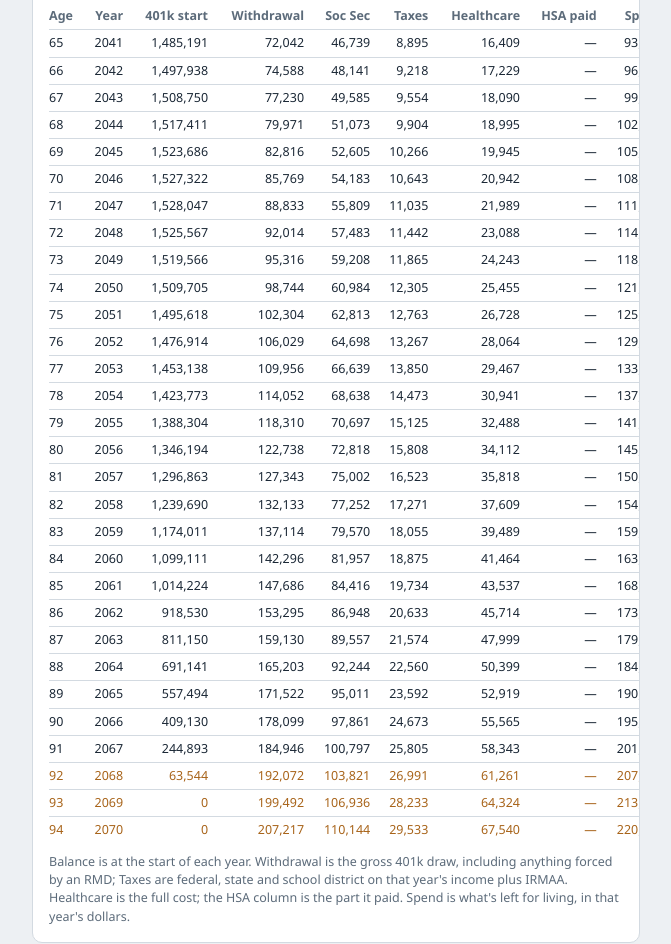
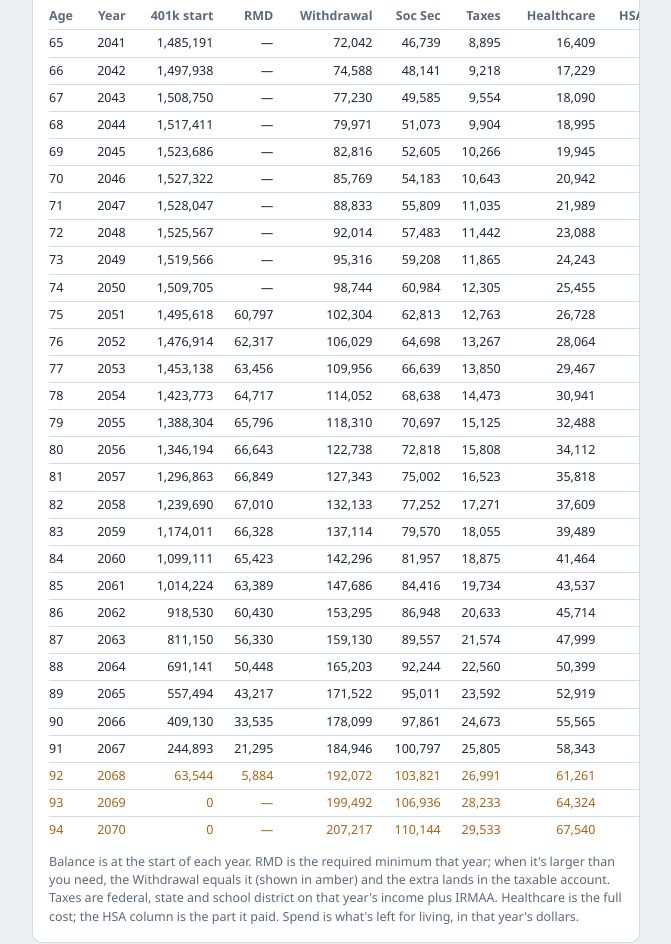
Before and after one commit to jbexten89/Retirement-Planner, a plain HTML site: page index.html in a window 1280 px wide. Shown: the part 4521-5465 px from the top of the page, without its empty margins (304-975 px from the left). Drawn offline with Linux system fonts and the light colour scheme.

Commit message:
Show RMD amount as its own column in the schedule
Co-Authored-By: Claude Fable 5.1 <noreply@anthropic.com>
Claude-Session: https://claude.ai/code/session_01JGT3L3UfPGThAH1zzsTL9V

```diff
--- a/index.html
+++ b/index.html
@@ -105,12 +105,12 @@
   details summary{cursor:pointer;font-size:14px;font-weight:600}
   details p{font-size:13.5px;color:var(--muted);margin:8px 0 0}
   .sched{overflow-x:auto;-webkit-overflow-scrolling:touch;margin:0 -16px;padding:0 16px}
-  .sched table{font-size:12.5px;min-width:620px;white-space:nowrap}
+  .sched table{font-size:12.5px;min-width:700px;white-space:nowrap}
   .sched th{font-weight:600;color:var(--muted);text-align:right;padding:4px 6px;border-bottom:1px solid var(--line);position:sticky;top:0;background:var(--panel)}
   .sched th:first-child,.sched td:first-child{text-align:left;position:sticky;left:0;background:var(--panel);padding-left:0}
   .sched td{padding:4px 6px;text-align:right;border-bottom:1px solid var(--line)}
   .sched tr.mark td{color:var(--green);font-weight:600}
-  .sched tr.rmd td:first-child::after{content:' RMD';font-size:10px;color:var(--amber);font-weight:600}
+  .sched td.rmdHit{color:var(--amber);font-weight:600}
   .sched tr.out td{color:var(--amber)}
   .schedCtl{display:flex;gap:8px;align-items:center;flex-wrap:wrap;margin-bottom:8px;font-size:13px}
   @media (prefers-reduced-motion:no-preference){.hero .big span{transition:opacity .15s}}
@@ -221,7 +221,7 @@
     <h2>Year-by-year schedule</h2>
     <div class="schedCtl"><div class="seg" id="schedDollars"><button aria-pressed="true" data-v="nom">Future $</button><button aria-pressed="false" data-v="real">Today's $</button></div><span class="hint" id="schedHint">Each year of retirement. Swipe sideways on a phone.</span></div>
     <div class="sched"><table id="schedTable"></table></div>
-    <p class="note">Balance is at the start of each year. Withdrawal is the gross 401k draw, including anything forced by an RMD; Taxes are federal, state and school district on that year's income plus IRMAA. Healthcare is the full cost; the HSA column is the part it paid. Spend is what's left for living, in that year's dollars.</p>
+    <p class="note">Balance is at the start of each year. RMD is the required minimum that year; when it's larger than you need, the Withdrawal equals it (shown in amber) and the extra lands in the taxable account. Taxes are federal, state and school district on that year's income plus IRMAA. Healthcare is the full cost; the HSA column is the part it paid. Spend is what's left for living, in that year's dollars.</p>
   </section>
 
   <section>
@@ -463,9 +463,9 @@ const SD=[["3301","Ada EVSD","Hardin, Hancock",0.015,"T"],["2301","Amanda-Clearc
     // schedule
     const real=schedDollars==='real'; const k=r=>real?1/r.inflate:1, f0=v=>Math.round(v).toLocaleString('en-US');
     $('schedHint').textContent=real?`Shown in today's purchasing power. Swipe sideways on a phone.`:`Each year of retirement, in that year's dollars. Swipe sideways on a phone.`;
-    $('schedTable').innerHTML='<thead><tr><th>Age</th><th>Year</th><th>401k start</th><th>Withdrawal</th><th>Soc Sec</th><th>Taxes</th><th>Healthcare</th><th>HSA paid</th><th>Spend</th>'+(endSide>0?'<th>Taxable acct</th>':'')+'</tr></thead><tbody>'+
+    $('schedTable').innerHTML='<thead><tr><th>Age</th><th>Year</th><th>401k start</th><th>RMD</th><th>Withdrawal</th><th>Soc Sec</th><th>Taxes</th><th>Healthcare</th><th>HSA paid</th><th>Spend</th>'+(endSide>0?'<th>Taxable acct</th>':'')+'</tr></thead><tbody>'+
       schedRows.map(r=>{ const m=k(r); const cls=[r.age===claimAge&&claimAge>retAge?'mark':'',r.forced?'rmd':'',r.out?'out':''].join(' ');
-        return `<tr class="${cls}"><td>${r.age}</td><td>${r.year}</td><td>${f0(r.start*m)}</td><td>${f0(r.w*m)}</td><td>${r.ss?f0(r.ss*m):'—'}</td><td>${f0(r.tax*m)}</td><td>${f0(r.med*m)}</td><td>${r.hsa?f0(r.hsa*m):'—'}</td><td>${f0(r.spend*m)}</td>${endSide>0?`<td>${r.side?f0(r.side*m):'—'}</td>`:''}</tr>`; }).join('')+'</tbody>';
+        return `<tr class="${cls}"><td>${r.age}</td><td>${r.year}</td><td>${f0(r.start*m)}</td><td class="${r.forced?'rmdHit':''}">${r.rmd?f0(r.rmd*m):'—'}</td><td>${f0(r.w*m)}</td><td>${r.ss?f0(r.ss*m):'—'}</td><td>${f0(r.tax*m)}</td><td>${f0(r.med*m)}</td><td>${r.hsa?f0(r.hsa*m):'—'}</td><td>${f0(r.spend*m)}</td>${endSide>0?`<td>${r.side?f0(r.side*m):'—'}</td>`:''}</tr>`; }).join('')+'</tbody>';
 
     $('coastTable').innerHTML=cr.map(r=>`<tr><td class="${r[2]}">${r[0]}</td><td class="${r[2]}">${r[1]}</td></tr>`).join('');
     $('lasts').textContent=lastsAge?`Until ${lastsAge}`:`To ${endAge}+`;
```
